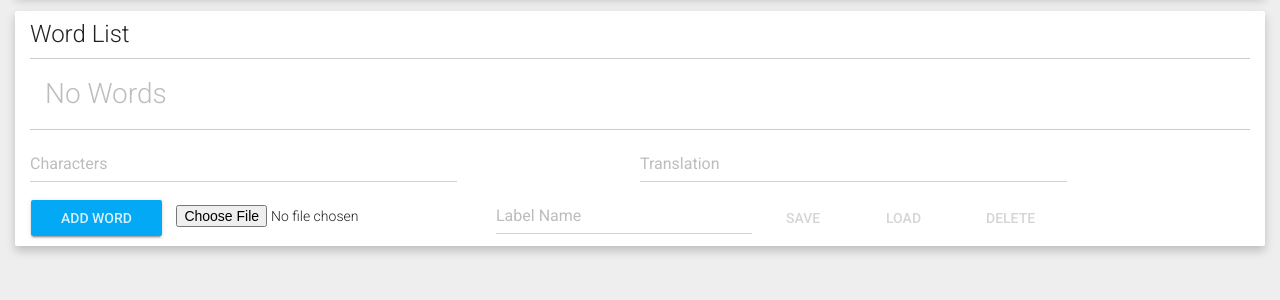
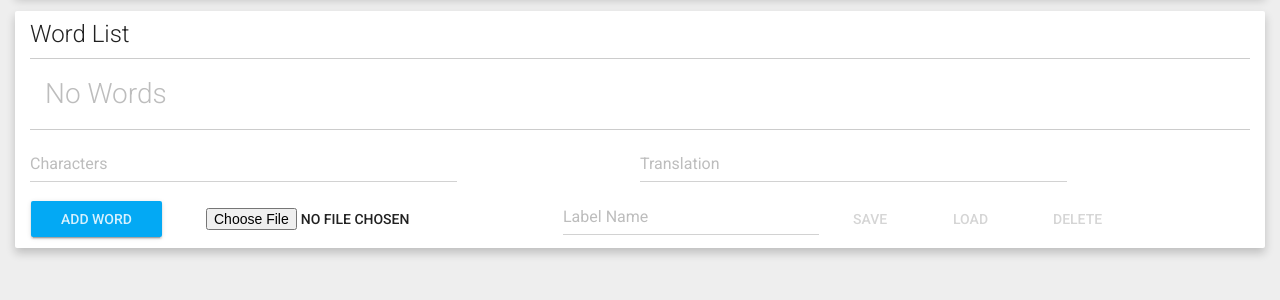
Before and after one commit to ezwang/HackTJ2016, a Flask app: page / in a window 1280 px wide. Shown: the part 262-562 px from the top of the page. Run offline with Flask 2, Linux system fonts and the light colour scheme; data that the repository does not hold is empty; some libraries are stand-ins or nearby versions.

Commit message:
made upload button look better

```diff
--- a/server.py
+++ b/server.py
@@ -142,6 +142,7 @@ def saveWords():
         json.dump(savedWords, jsonFile)
     fileLock.release()
 
+import sys
 
 if __name__ == '__main__':
-    app.run(host='0.0.0.0', port=80, threaded=True)
+    app.run(host='0.0.0.0', port = int(sys.argv[1]) if len(sys.argv) > 1 else 80, threaded=True)
--- a/templates/index.html
+++ b/templates/index.html
@@ -135,7 +135,7 @@ h3 {
     </table>
     <div>
       <button id="add-word" class="btn btn-raised btn-info">Add Word</button>
-      <input type="file" id="upload-file" style="display:inline-block;margin-left:10px" value="Upload File" />
+      <input type="file" id="upload-file" style="display:inline-block;margin-left:10px" value="Upload File" class="btn" />
       <input type='text' id='set-label' class="form-control" style='width:20vw;box-shadow:none;margin-left:4vw;display:inline' placeholder="Label Name">
       <button id='save-set' class="btn btn-raised btn-info" disabled>Save</button>
       <button id='load-set' class="btn btn-raised btn-info" disabled>Load</button>
```
